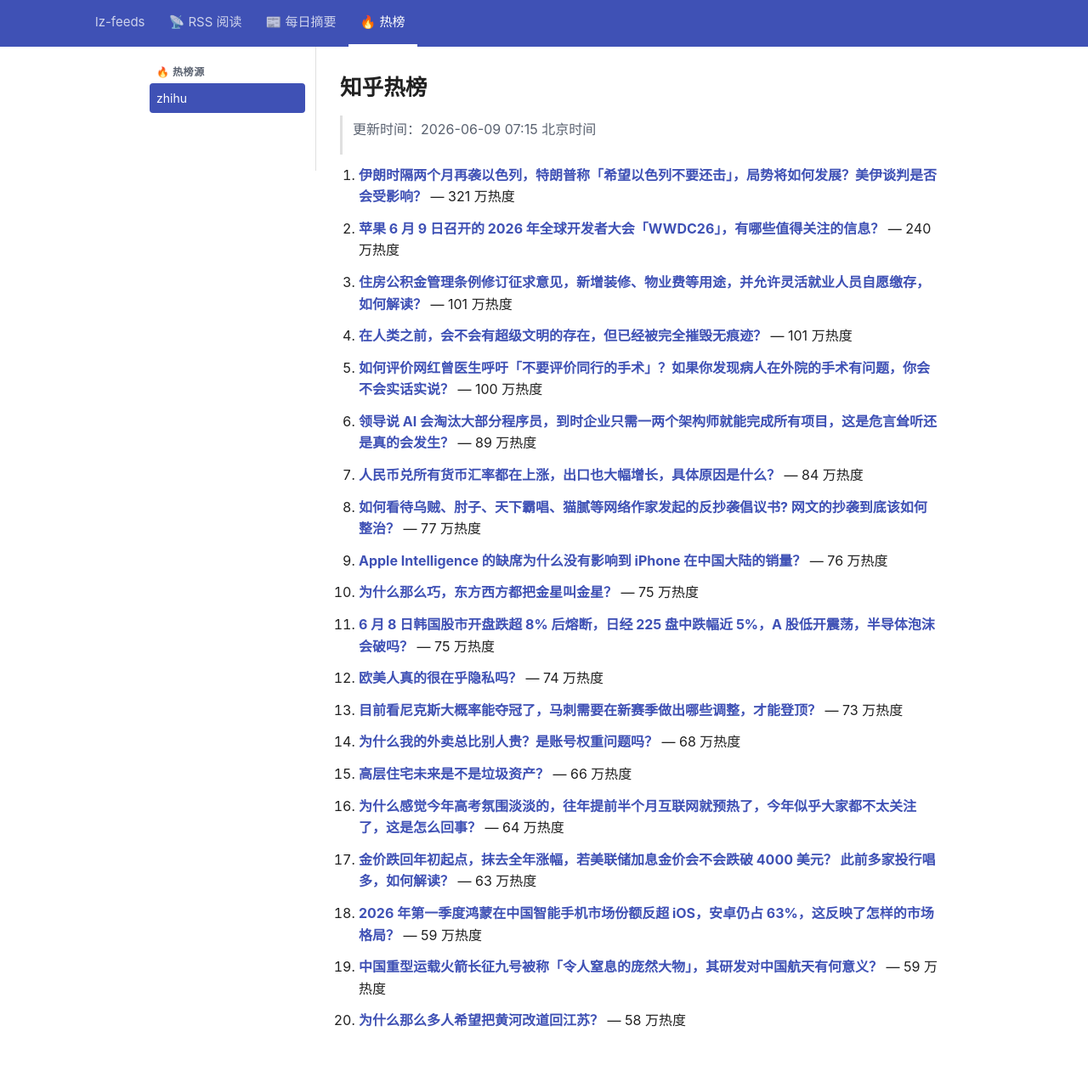
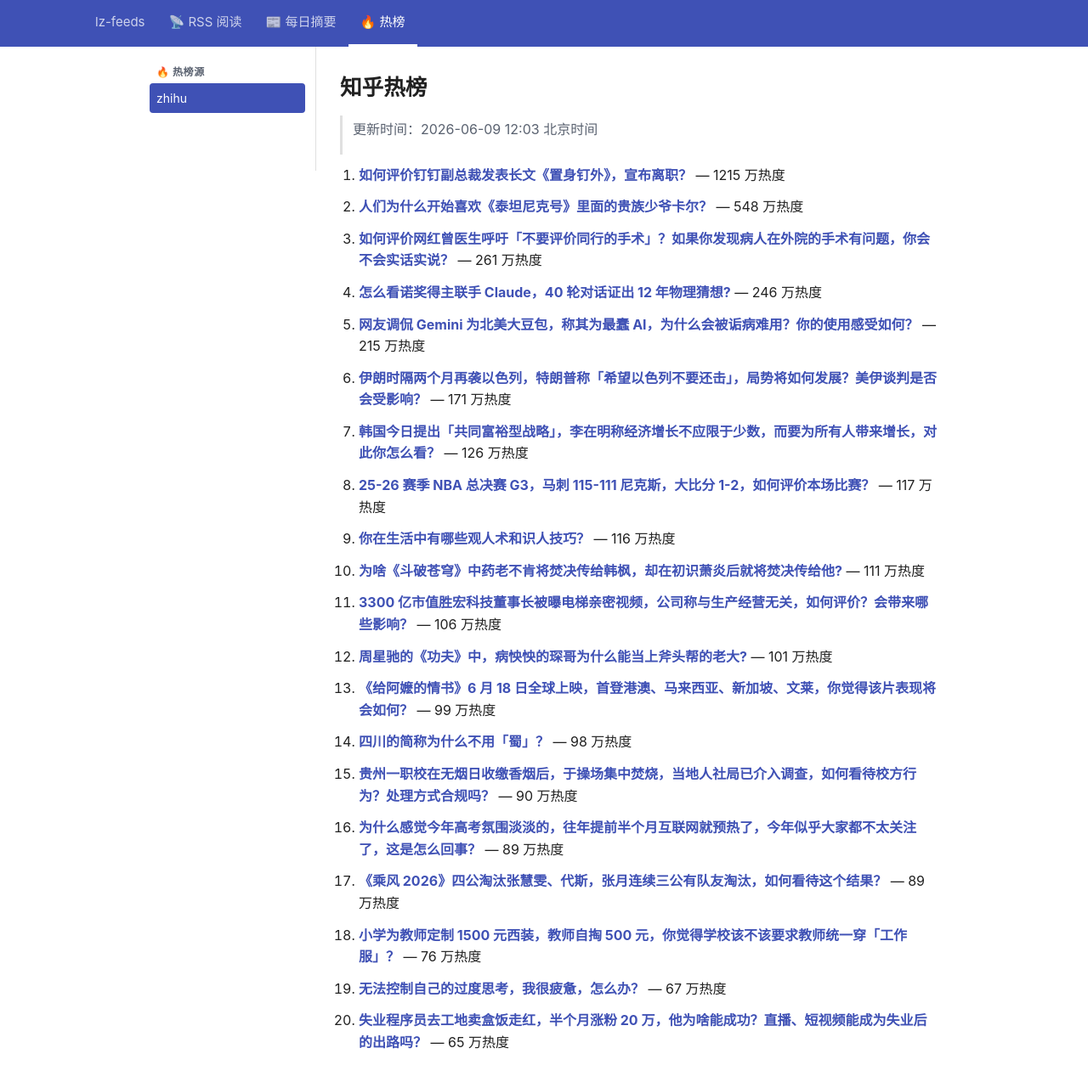
Before and after one commit to lizhang0101/lz-feeds, a Jekyll site: the page built from _hotlist/zhihu.md, in a window 1280 px wide and 1305 px high. Shown: the top 1274 px of the window at 85% size. Built offline with Jekyll 4.4.1, drawn with Linux system fonts in a browser that asks for light colours.

Commit message:
hotlist: 2026-06-09T04:03Z

```diff
--- a/_hotlist/zhihu.md
+++ b/_hotlist/zhihu.md
@@ -1,48 +1,48 @@
 ---
-updated: 2026-06-09 07:15 北京时间
+updated: 2026-06-09 12:03 北京时间
 count: 20
 ---
 
 # 知乎热榜
 
-> 更新时间：2026-06-09 07:15 北京时间
+> 更新时间：2026-06-09 12:03 北京时间
 
-1. **[伊朗时隔两个月再袭以色列，特朗普称「希望以色列不要还击」，局势将如何发展？美伊谈判是否会受影响？](https://www.zhihu.com/question/2047287128892224880)** — 321 万热度
+1. **[如何评价钉钉副总裁发表长文《置身钉外》，宣布离职？](https://www.zhihu.com/question/2047442402122495550)** — 1215 万热度
 
-2. **[苹果 6 月 9 日召开的 2026 年全球开发者大会「WWDC26」，有哪些值得关注的信息？](https://www.zhihu.com/question/2047342757354501238)** — 240 万热度
+2. **[人们为什么开始喜欢《泰坦尼克号》里面的贵族少爷卡尔？](https://www.zhihu.com/question/20194023)** — 548 万热度
 
-3. **[住房公积金管理条例修订征求意见，新增装修、物业费等用途，并允许灵活就业人员自愿缴存，如何解读？](https://www.zhihu.com/question/2046903500739700675)** — 101 万热度
+3. **[如何评价网红曾医生呼吁「不要评价同行的手术」？如果你发现病人在外院的手术有问题，你会不会实话实说？](https://www.zhihu.com/question/1965131125862175371)** — 261 万热度
 
-4. **[在人类之前，会不会有超级文明的存在，但已经被完全摧毁无痕迹？](https://www.zhihu.com/question/46444247)** — 101 万热度
+4. **[怎么看诺奖得主联手 Claude，40 轮对话证出 12 年物理猜想?](https://www.zhihu.com/question/2047276929548604568)** — 246 万热度
 
-5. **[如何评价网红曾医生呼吁「不要评价同行的手术」？如果你发现病人在外院的手术有问题，你会不会实话实说？](https://www.zhihu.com/question/1965131125862175371)** — 100 万热度
+5. **[网友调侃 Gemini 为北美大豆包，称其为最蠢 AI，为什么会被诟病难用？你的使用感受如何？](https://www.zhihu.com/question/2047324900080051711)** — 215 万热度
 
-6. **[领导说 AI 会淘汰大部分程序员，到时企业只需一两个架构师就能完成所有项目，这是危言耸听还是真的会发生？](https://www.zhihu.com/question/2043797160312010091)** — 89 万热度
+6. **[伊朗时隔两个月再袭以色列，特朗普称「希望以色列不要还击」，局势将如何发展？美伊谈判是否会受影响？](https://www.zhihu.com/question/2047287128892224880)** — 171 万热度
 
-7. **[人民币兑所有货币汇率都在上涨，出口也大幅增长，具体原因是什么？](https://www.zhihu.com/question/2046773452716217677)** — 84 万热度
+7. **[韩国今日提出「共同富裕型战略」，李在明称经济增长不应限于少数，而要为所有人带来增长，对此你怎么看？](https://www.zhihu.com/question/2047326112108359935)** — 126 万热度
 
-8. **[如何看待乌贼、肘子、天下霸唱、猫腻等网络作家发起的反抄袭倡议书? 网文的抄袭到底该如何整治？](https://www.zhihu.com/question/2047333025197904792)** — 77 万热度
+8. **[25-26 赛季 NBA 总决赛 G3，马刺 115-111 尼克斯，大比分 1-2，如何评价本场比赛？](https://www.zhihu.com/question/2047222693288792582)** — 117 万热度
 
-9. **[Apple Intelligence 的缺席为什么没有影响到 iPhone 在中国大陆的销量？](https://www.zhihu.com/question/2047276644910552070)** — 76 万热度
+9. **[你在生活中有哪些观人术和识人技巧？](https://www.zhihu.com/question/23561870)** — 116 万热度
 
-10. **[为什么那么巧，东方西方都把金星叫金星？](https://www.zhihu.com/question/2046056404985844389)** — 75 万热度
+10. **[为啥《斗破苍穹》中药老不肯将焚决传给韩枫，却在初识萧炎后就将焚决传给他?](https://www.zhihu.com/question/381375455)** — 111 万热度
 
-11. **[6 月 8 日韩国股市开盘跌超 8% 后熔断，日经 225 盘中跌幅近 5%，A 股低开震荡，半导体泡沫会破吗？](https://www.zhihu.com/question/2047250872799908693)** — 75 万热度
+11. **[3300 亿市值胜宏科技董事长被曝电梯亲密视频，公司称与生产经营无关，如何评价？会带来哪些影响？](https://www.zhihu.com/question/2047261881392422944)** — 106 万热度
 
-12. **[欧美人真的很在乎隐私吗？](https://www.zhihu.com/question/655381910)** — 74 万热度
+12. **[周星驰的《功夫》中，病怏怏的琛哥为什么能当上斧头帮的老大?](https://www.zhihu.com/question/460071485)** — 101 万热度
 
-13. **[目前看尼克斯大概率能夺冠了，马刺需要在新赛季做出哪些调整，才能登顶？](https://www.zhihu.com/question/2047001837572830569)** — 73 万热度
+13. **[《给阿嬷的情书》6 月 18 日全球上映，首登港澳、马来西亚、新加坡、文莱，你觉得该片表现将会如何？](https://www.zhihu.com/question/2046172724645705575)** — 99 万热度
 
-14. **[为什么我的外卖总比别人贵？是账号权重问题吗？](https://www.zhihu.com/question/2046542489666990525)** — 68 万热度
+14. **[四川的简称为什么不用「蜀」？](https://www.zhihu.com/question/2046216394774258497)** — 98 万热度
 
-15. **[高层住宅未来是不是垃圾资产？](https://www.zhihu.com/question/1970866161697690581)** — 66 万热度
+15. **[贵州一职校在无烟日收缴香烟后，于操场集中焚烧，当地人社局已介入调查，如何看待校方行为？处理方式合规吗？](https://www.zhihu.com/question/2045458377795433050)** — 90 万热度
 
-16. **[为什么感觉今年高考氛围淡淡的，往年提前半个月互联网就预热了，今年似乎大家都不太关注了，这是怎么回事？](https://www.zhihu.com/question/2046272383623881620)** — 64 万热度
+16. **[为什么感觉今年高考氛围淡淡的，往年提前半个月互联网就预热了，今年似乎大家都不太关注了，这是怎么回事？](https://www.zhihu.com/question/2046272383623881620)** — 89 万热度
 
-17. **[金价跌回年初起点，抹去全年涨幅，若美联储加息金价会不会跌破 4000 美元？ 此前多家投行唱多，如何解读？](https://www.zhihu.com/question/2046542725336584487)** — 63 万热度
+17. **[《乘风 2026》四公淘汰张慧雯、代斯，张月连续三公有队友淘汰，如何看待这个结果？](https://www.zhihu.com/question/2047088977207718460)** — 89 万热度
 
-18. **[2026 年第一季度鸿蒙在中国智能手机市场份额反超 iOS，安卓仍占 63%，这反映了怎样的市场格局？](https://www.zhihu.com/question/2044003133102232324)** — 59 万热度
+18. **[小学为教师定制 1500 元西装，教师自掏 500 元，你觉得学校该不该要求教师统一穿「工作服」？](https://www.zhihu.com/question/2045450643297547993)** — 76 万热度
 
-19. **[中国重型运载火箭长征九号被称「令人窒息的庞然大物」，其研发对中国航天有何意义？](https://www.zhihu.com/question/2047030721127224279)** — 59 万热度
+19. **[无法控制自己的过度思考，我很疲惫，怎么办？](https://www.zhihu.com/question/1921295478097679977)** — 67 万热度
 
-20. **[为什么那么多人希望把黄河改道回江苏？](https://www.zhihu.com/question/2046204382153271278)** — 58 万热度
+20. **[失业程序员去工地卖盒饭走红，半个月涨粉 20 万，他为啥能成功？直播、短视频能成为失业后的出路吗？](https://www.zhihu.com/question/2040015269830062121)** — 65 万热度
```
